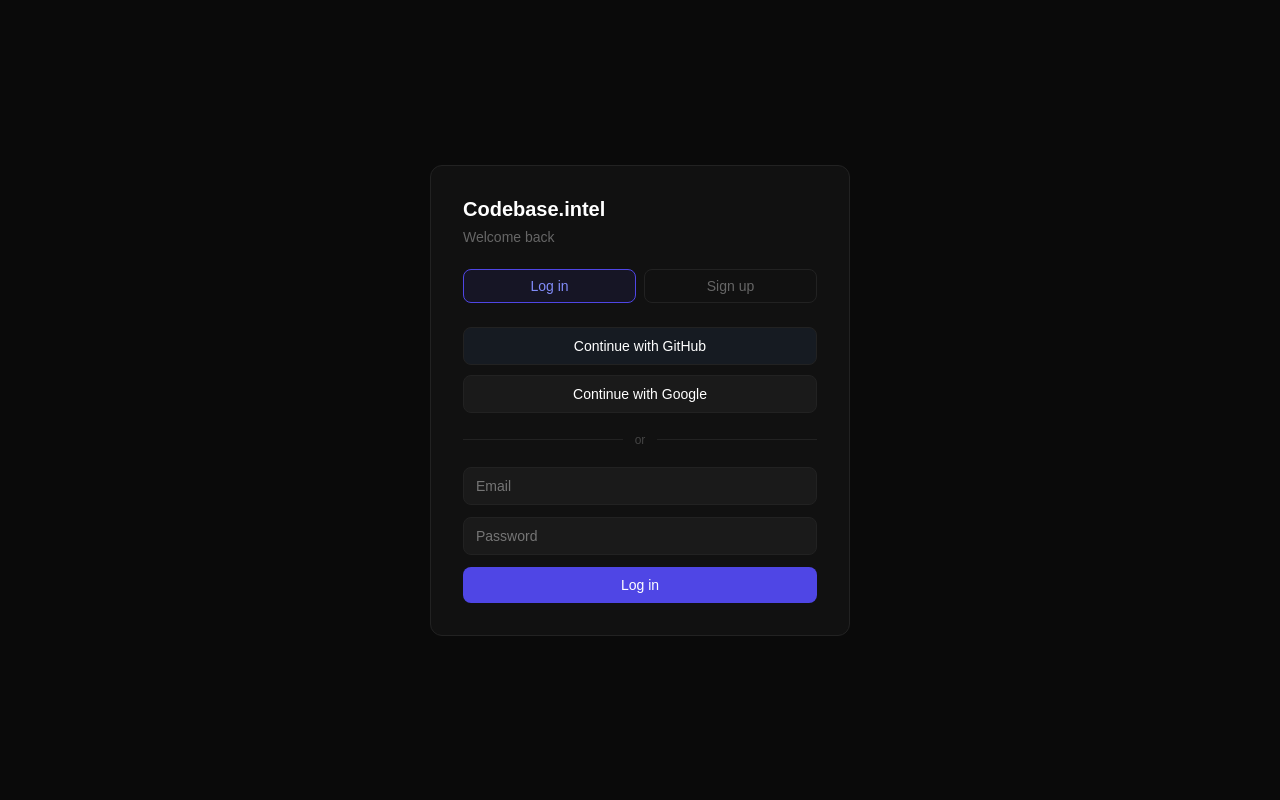
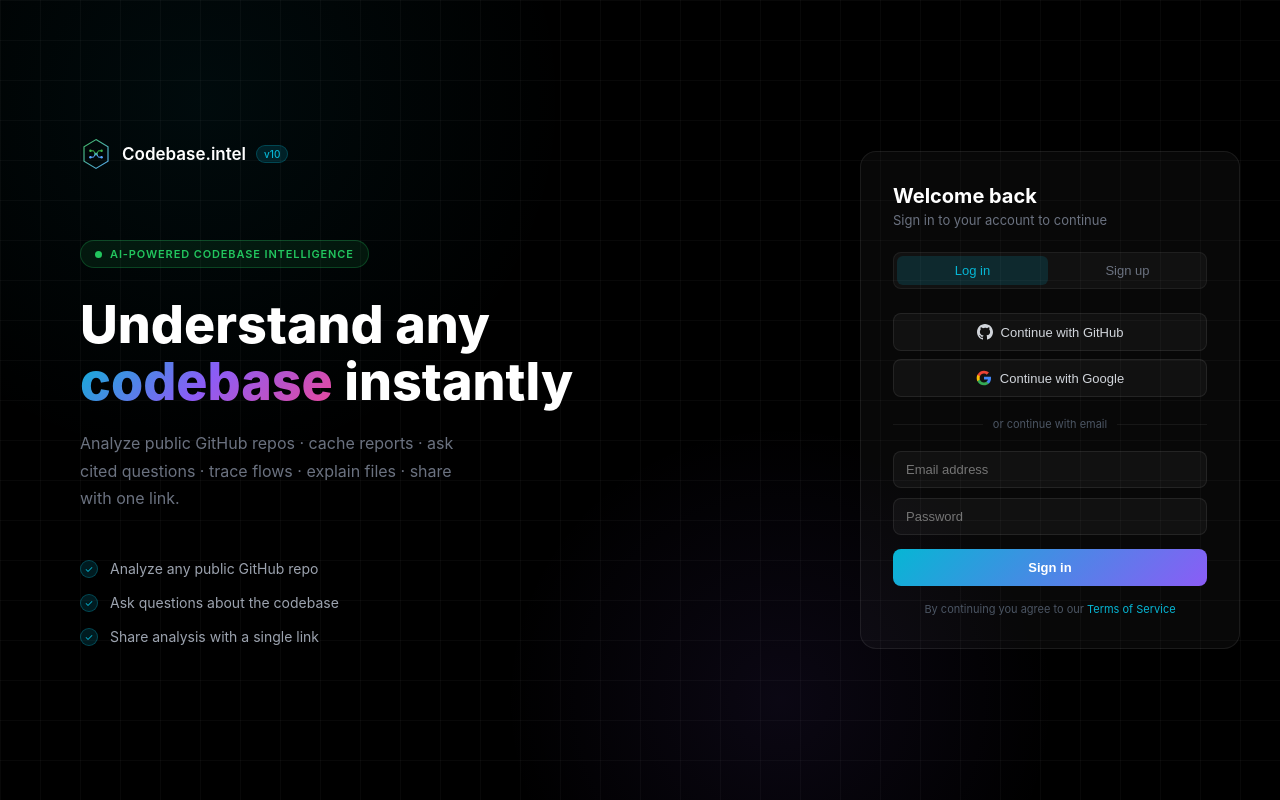
Before and after one commit to JaideepKhandagale/codebase-intel-web, a Next.js app: page /auth in a window 1280 px wide. Built offline with nearby package versions, Linux system fonts and the light colour scheme.

Commit message:
feat: refresh auth page design

```diff
--- a/src/app/auth/page.tsx
+++ b/src/app/auth/page.tsx
@@ -3,6 +3,7 @@
 import { useState } from "react"
 import { signIn } from "next-auth/react"
 import { useRouter } from "next/navigation"
+import CILogo from "@/components/CILogo"
 
 export default function AuthPage() {
   const router = useRouter()
@@ -16,7 +17,6 @@
   async function handleCredentials() {
     setLoading(true)
     setError("")
-
     if (tab === "signup") {
       const res = await fetch("/api/auth/register", {
         method: "POST",
@@ -30,188 +30,269 @@
         return
       }
     }
-
-    const result = await signIn("credentials", {
-      email,
-      password,
-      redirect: false,
-    })
-
+    const result = await signIn("credentials", { email, password, redirect: false })
     if (result?.error) {
       setError("Invalid email or password")
       setLoading(false)
       return
     }
-
     router.push("/")
   }
 
   return (
     <div style={{
       minHeight: "100vh",
+      backgroundColor: "#000000",
       display: "flex",
-      alignItems: "center",
-      justifyContent: "center",
-      backgroundColor: "#0a0a0a",
-      fontFamily: "sans-serif",
+      fontFamily: "'Inter', 'SF Pro Display', sans-serif",
+      position: "relative",
+      overflow: "hidden",
+    }}>
+      {/* Background grid */}
+      <div style={{
+        position: "absolute", inset: 0, zIndex: 0,
+        backgroundImage: `linear-gradient(rgba(255,255,255,0.03) 1px, transparent 1px), linear-gradient(90deg, rgba(255,255,255,0.03) 1px, transparent 1px)`,
+        backgroundSize: "40px 40px",
+        pointerEvents: "none",
+      }} />
+
+      {/* Glow blobs matching homepage */}
+      <div style={{
+        position: "absolute", width: "800px", height: "800px",
+        borderRadius: "50%", top: "-300px", left: "-200px",
+        background: "radial-gradient(circle, rgba(6,182,212,0.06) 0%, transparent 65%)",
+        pointerEvents: "none", zIndex: 0,
+      }} />
+      <div style={{
+        position: "absolute", width: "600px", height: "600px",
+        borderRadius: "50%", bottom: "-200px", right: "200px",
+        background: "radial-gradient(circle, rgba(139,92,246,0.08) 0%, transparent 65%)",
+        pointerEvents: "none", zIndex: 0,
+      }} />
+
+      {/* Left panel */}
+      <div style={{
+        flex: 1, display: "flex", flexDirection: "column",
+        justifyContent: "center", padding: "80px",
+        position: "relative", zIndex: 1,
+      }}>
+        {/* Logo — matching homepage exactly */}
+        <div style={{ display: "flex", alignItems: "center", gap: "10px", marginBottom: "70px" }}>
+          <CILogo size={32} />
+          <span style={{ fontSize: "17px", fontWeight: 600, color: "#fff" }}>Codebase.intel</span>
+          <span style={{
+            fontSize: "10px", padding: "2px 7px", borderRadius: "99px",
+            background: "rgba(6,182,212,0.15)", color: "#06b6d4",
+            border: "1px solid rgba(6,182,212,0.25)", fontWeight: 500,
+          }}>v10</span>
+        </div>
+
+        {/* Badge — matching homepage green pill */}
+        <div style={{
+          display: "inline-flex", alignItems: "center", gap: "8px",
+          padding: "6px 14px", borderRadius: "99px", marginBottom: "28px",
+          background: "rgba(34,197,94,0.1)", border: "1px solid rgba(34,197,94,0.25)",
+          width: "fit-content",
+        }}>
+          <div style={{ width: "7px", height: "7px", borderRadius: "50%", background: "#22c55e" }} />
+          <span style={{ fontSize: "11px", color: "#22c55e", fontWeight: 600, letterSpacing: "0.08em" }}>
+            AI-POWERED CODEBASE INTELLIGENCE
+          </span>
+        </div>
+
+        {/* Headline — matching homepage gradient */}
+        <h1 style={{
+          fontSize: "52px", fontWeight: 800, lineHeight: 1.1,
+          color: "#fff", marginBottom: "20px", maxWidth: "500px",
+        }}>
+          Understand any{" "}
+          <span style={{
+            background: "linear-gradient(135deg, #06b6d4 0%, #8b5cf6 50%, #ec4899 100%)",
+            WebkitBackgroundClip: "text", WebkitTextFillColor: "transparent",
+          }}>codebase</span>
+          {" "}instantly
+        </h1>
+
+        <p style={{
+          fontSize: "16px", color: "#6b7280", lineHeight: 1.7,
+          maxWidth: "400px", marginBottom: "48px",
+        }}>
+          Analyze public GitHub repos · cache reports · ask cited questions · trace flows · explain files · share with one link.
+        </p>
+
+        {/* Feature list */}
+        {[
+          "Analyze any public GitHub repo",
+          "Ask questions about the codebase",
+          "Share analysis with a single link",
+        ].map((f) => (
+          <div key={f} style={{
+            display: "flex", alignItems: "center", gap: "12px", marginBottom: "16px",
           }}>
             <div style={{
-        width: "100%",
-        maxWidth: "420px",
-        padding: "2rem",
-        backgroundColor: "#111",
-        borderRadius: "12px",
-        border: "1px solid #222",
+              width: "18px", height: "18px", borderRadius: "50%", flexShrink: 0,
+              background: "rgba(6,182,212,0.15)", border: "1px solid rgba(6,182,212,0.3)",
+              display: "flex", alignItems: "center", justifyContent: "center",
+              fontSize: "10px", color: "#06b6d4",
+            }}>✓</div>
+            <span style={{ fontSize: "14px", color: "#9ca3af" }}>{f}</span>
+          </div>
+        ))}
+      </div>
+
+      {/* Right panel — auth card */}
+      <div style={{
+        width: "460px", display: "flex", alignItems: "center",
+        justifyContent: "center", padding: "40px",
+        position: "relative", zIndex: 1,
       }}>
-        {/* Logo */}
-        <h1 style={{ color: "#fff", fontSize: "20px", fontWeight: 600, marginBottom: "8px" }}>
-          Codebase.intel
-        </h1>
-        <p style={{ color: "#666", fontSize: "14px", marginBottom: "24px" }}>
-          {tab === "login" ? "Welcome back" : "Create your account"}
+        <div style={{
+          width: "100%", borderRadius: "16px",
+          background: "rgba(255,255,255,0.03)",
+          border: "1px solid rgba(255,255,255,0.08)",
+          padding: "32px",
+        }}>
+          <h2 style={{ fontSize: "20px", fontWeight: 700, color: "#fff", marginBottom: "4px" }}>
+            {tab === "login" ? "Welcome back" : "Create account"}
+          </h2>
+          <p style={{ fontSize: "13px", color: "#6b7280", marginBottom: "24px" }}>
+            {tab === "login" ? "Sign in to your account to continue" : "Start analyzing repos for free"}
           </p>
 
           {/* Tabs */}
-        <div style={{ display: "flex", gap: "8px", marginBottom: "24px" }}>
+          <div style={{
+            display: "flex", gap: "4px", marginBottom: "24px",
+            background: "rgba(255,255,255,0.04)",
+            borderRadius: "8px", padding: "3px",
+            border: "1px solid rgba(255,255,255,0.06)",
+          }}>
             {["login", "signup"].map((t) => (
-            <button
-              key={t}
+              <button key={t}
                 onClick={() => { setTab(t as "login" | "signup"); setError("") }}
                 style={{
-                flex: 1,
-                padding: "8px",
-                borderRadius: "8px",
-                border: "1px solid",
-                borderColor: tab === t ? "#4f46e5" : "#222",
-                backgroundColor: tab === t ? "#4f46e518" : "transparent",
-                color: tab === t ? "#818cf8" : "#666",
-                cursor: "pointer",
-                fontSize: "14px",
-              }}
-            >
+                  flex: 1, padding: "7px", borderRadius: "6px", border: "none",
+                  background: tab === t ? "rgba(6,182,212,0.15)" : "transparent",
+                  color: tab === t ? "#06b6d4" : "#6b7280",
+                  cursor: "pointer", fontSize: "13px", fontWeight: 500,
+                  transition: "all 0.2s",
+                }}>
                 {t === "login" ? "Log in" : "Sign up"}
               </button>
             ))}
           </div>
 
           {/* OAuth buttons */}
-        <div style={{ display: "flex", flexDirection: "column", gap: "10px", marginBottom: "20px" }}>
+          <div style={{ display: "flex", flexDirection: "column", gap: "8px", marginBottom: "20px" }}>
             <button
               onClick={() => signIn("github", { callbackUrl: "/" })}
               style={{
-              padding: "10px",
-              borderRadius: "8px",
-              border: "1px solid #222",
-              backgroundColor: "#161b22",
-              color: "#fff",
-              cursor: "pointer",
-              fontSize: "14px",
-              display: "flex",
-              alignItems: "center",
-              justifyContent: "center",
-              gap: "8px",
+                padding: "10px 16px", borderRadius: "8px",
+                border: "1px solid rgba(255,255,255,0.08)",
+                background: "rgba(255,255,255,0.04)",
+                color: "#d1d5db", cursor: "pointer", fontSize: "13px",
+                fontWeight: 500, display: "flex", alignItems: "center",
+                justifyContent: "center", gap: "8px",
               }}
+              onMouseOver={e => (e.currentTarget.style.background = "rgba(255,255,255,0.08)")}
+              onMouseOut={e => (e.currentTarget.style.background = "rgba(255,255,255,0.04)")}
             >
+              <svg width="16" height="16" viewBox="0 0 24 24" fill="currentColor">
+                <path d="M12 0C5.374 0 0 5.373 0 12c0 5.302 3.438 9.8 8.207 11.387.599.111.793-.261.793-.577v-2.234c-3.338.726-4.033-1.416-4.033-1.416-.546-1.387-1.333-1.756-1.333-1.756-1.089-.745.083-.729.083-.729 1.205.084 1.839 1.237 1.839 1.237 1.07 1.834 2.807 1.304 3.492.997.107-.775.418-1.305.762-1.604-2.665-.305-5.467-1.334-5.467-5.931 0-1.311.469-2.381 1.236-3.221-.124-.303-.535-1.524.117-3.176 0 0 1.008-.322 3.301 1.23A11.509 11.509 0 0112 5.803c1.02.005 2.047.138 3.006.404 2.291-1.552 3.297-1.23 3.297-1.23.653 1.653.242 2.874.118 3.176.77.84 1.235 1.911 1.235 3.221 0 4.609-2.807 5.624-5.479 5.921.43.372.823 1.102.823 2.222v3.293c0 .319.192.694.801.576C20.566 21.797 24 17.3 24 12c0-6.627-5.373-12-12-12z"/>
+              </svg>
               Continue with GitHub
             </button>
             <button
               onClick={() => signIn("google", { callbackUrl: "/" })}
               style={{
-              padding: "10px",
-              borderRadius: "8px",
-              border: "1px solid #222",
-              backgroundColor: "#1a1a1a",
-              color: "#fff",
-              cursor: "pointer",
-              fontSize: "14px",
-              display: "flex",
-              alignItems: "center",
-              justifyContent: "center",
-              gap: "8px",
+                padding: "10px 16px", borderRadius: "8px",
+                border: "1px solid rgba(255,255,255,0.08)",
+                background: "rgba(255,255,255,0.04)",
+                color: "#d1d5db", cursor: "pointer", fontSize: "13px",
+                fontWeight: 500, display: "flex", alignItems: "center",
+                justifyContent: "center", gap: "8px",
               }}
+              onMouseOver={e => (e.currentTarget.style.background = "rgba(255,255,255,0.08)")}
+              onMouseOut={e => (e.currentTarget.style.background = "rgba(255,255,255,0.04)")}
             >
+              <svg width="16" height="16" viewBox="0 0 24 24">
+                <path d="M22.56 12.25c0-.78-.07-1.53-.2-2.25H12v4.26h5.92c-.26 1.37-1.04 2.53-2.21 3.31v2.77h3.57c2.08-1.92 3.28-4.74 3.28-8.09z" fill="#4285F4"/>
+                <path d="M12 23c2.97 0 5.46-.98 7.28-2.66l-3.57-2.77c-.98.66-2.23 1.06-3.71 1.06-2.86 0-5.29-1.93-6.16-4.53H2.18v2.84C3.99 20.53 7.7 23 12 23z" fill="#34A853"/>
+                <path d="M5.84 14.09c-.22-.66-.35-1.36-.35-2.09s.13-1.43.35-2.09V7.07H2.18C1.43 8.55 1 10.22 1 12s.43 3.45 1.18 4.93l2.85-2.22.81-.62z" fill="#FBBC05"/>
+                <path d="M12 5.38c1.62 0 3.06.56 4.21 1.64l3.15-3.15C17.45 2.09 14.97 1 12 1 7.7 1 3.99 3.47 2.18 7.07l3.66 2.84c.87-2.6 3.3-4.53 6.16-4.53z" fill="#EA4335"/>
+              </svg>
               Continue with Google
             </button>
           </div>
 
           {/* Divider */}
-        <div style={{ display: "flex", alignItems: "center", gap: "12px", marginBottom: "20px" }}>
-          <div style={{ flex: 1, height: "1px", backgroundColor: "#222" }} />
-          <span style={{ color: "#444", fontSize: "12px" }}>or</span>
-          <div style={{ flex: 1, height: "1px", backgroundColor: "#222" }} />
+          <div style={{ display: "flex", alignItems: "center", gap: "10px", marginBottom: "20px" }}>
+            <div style={{ flex: 1, height: "1px", background: "rgba(255,255,255,0.06)" }} />
+            <span style={{ color: "#4b5563", fontSize: "11px" }}>or continue with email</span>
+            <div style={{ flex: 1, height: "1px", background: "rgba(255,255,255,0.06)" }} />
           </div>
 
           {/* Form */}
-        <div style={{ display: "flex", flexDirection: "column", gap: "12px" }}>
+          <div style={{ display: "flex", flexDirection: "column", gap: "10px" }}>
             {tab === "signup" && (
-            <input
-              type="text"
-              placeholder="Full name"
-              value={name}
+              <input type="text" placeholder="Full name" value={name}
                 onChange={(e) => setName(e.target.value)}
                 style={{
-                padding: "10px 12px",
-                borderRadius: "8px",
-                border: "1px solid #222",
-                backgroundColor: "#1a1a1a",
-                color: "#fff",
-                fontSize: "14px",
-                outline: "none",
+                  padding: "10px 12px", borderRadius: "8px",
+                  border: "1px solid rgba(255,255,255,0.08)",
+                  background: "rgba(255,255,255,0.04)",
+                  color: "#f9fafb", fontSize: "13px", outline: "none",
                 }}
+                onFocus={e => (e.target.style.borderColor = "rgba(6,182,212,0.4)")}
+                onBlur={e => (e.target.style.borderColor = "rgba(255,255,255,0.08)")}
               />
             )}
-          <input
-            type="email"
-            placeholder="Email"
-            value={email}
+            <input type="email" placeholder="Email address" value={email}
               onChange={(e) => setEmail(e.target.value)}
               style={{
-              padding: "10px 12px",
-              borderRadius: "8px",
-              border: "1px solid #222",
-              backgroundColor: "#1a1a1a",
-              color: "#fff",
-              fontSize: "14px",
-              outline: "none",
+                padding: "10px 12px", borderRadius: "8px",
+                border: "1px solid rgba(255,255,255,0.08)",
+                background: "rgba(255,255,255,0.04)",
+                color: "#f9fafb", fontSize: "13px", outline: "none",
               }}
+              onFocus={e => (e.target.style.borderColor = "rgba(6,182,212,0.4)")}
+              onBlur={e => (e.target.style.borderColor = "rgba(255,255,255,0.08)")}
             />
-          <input
-            type="password"
-            placeholder="Password"
-            value={password}
+            <input type="password" placeholder="Password" value={password}
               onChange={(e) => setPassword(e.target.value)}
               style={{
-              padding: "10px 12px",
-              borderRadius: "8px",
-              border: "1px solid #222",
-              backgroundColor: "#1a1a1a",
-              color: "#fff",
-              fontSize: "14px",
-              outline: "none",
+                padding: "10px 12px", borderRadius: "8px",
+                border: "1px solid rgba(255,255,255,0.08)",
+                background: "rgba(255,255,255,0.04)",
+                color: "#f9fafb", fontSize: "13px", outline: "none",
               }}
+              onFocus={e => (e.target.style.borderColor = "rgba(6,182,212,0.4)")}
+              onBlur={e => (e.target.style.borderColor = "rgba(255,255,255,0.08)")}
             />
 
             {error && (
-            <p style={{ color: "#f87171", fontSize: "13px", margin: 0 }}>{error}</p>
+              <div style={{
+                padding: "9px 12px", borderRadius: "7px",
+                background: "rgba(239,68,68,0.08)", border: "1px solid rgba(239,68,68,0.2)",
+                color: "#fca5a5", fontSize: "12px",
+              }}>{error}</div>
             )}
 
-          <button
-            onClick={handleCredentials}
-            disabled={loading}
+            <button onClick={handleCredentials} disabled={loading}
               style={{
-              padding: "10px",
-              borderRadius: "8px",
-              border: "none",
-              backgroundColor: "#4f46e5",
-              color: "#fff",
-              cursor: loading ? "not-allowed" : "pointer",
-              fontSize: "14px",
-              fontWeight: 500,
+                padding: "11px", borderRadius: "8px", border: "none",
+                background: "linear-gradient(135deg, #06b6d4, #8b5cf6)",
+                color: "#fff", cursor: loading ? "not-allowed" : "pointer",
+                fontSize: "13px", fontWeight: 600, marginTop: "4px",
                 opacity: loading ? 0.7 : 1,
-            }}
-          >
-            {loading ? "Please wait..." : tab === "login" ? "Log in" : "Sign up"}
+              }}>
+              {loading ? "Please wait..." : tab === "login" ? "Sign in" : "Create account"}
             </button>
+          </div>
+
+          <p style={{ textAlign: "center", fontSize: "11px", color: "#4b5563", marginTop: "16px" }}>
+            By continuing you agree to our{" "}
+            <span style={{ color: "#06b6d4", cursor: "pointer" }}>Terms of Service</span>
+          </p>
         </div>
       </div>
     </div>
```
Also changed, not shown: 1 other file (tests, documents, lock files or other folders). Lines whose indentation alone changed are shown as unchanged.
